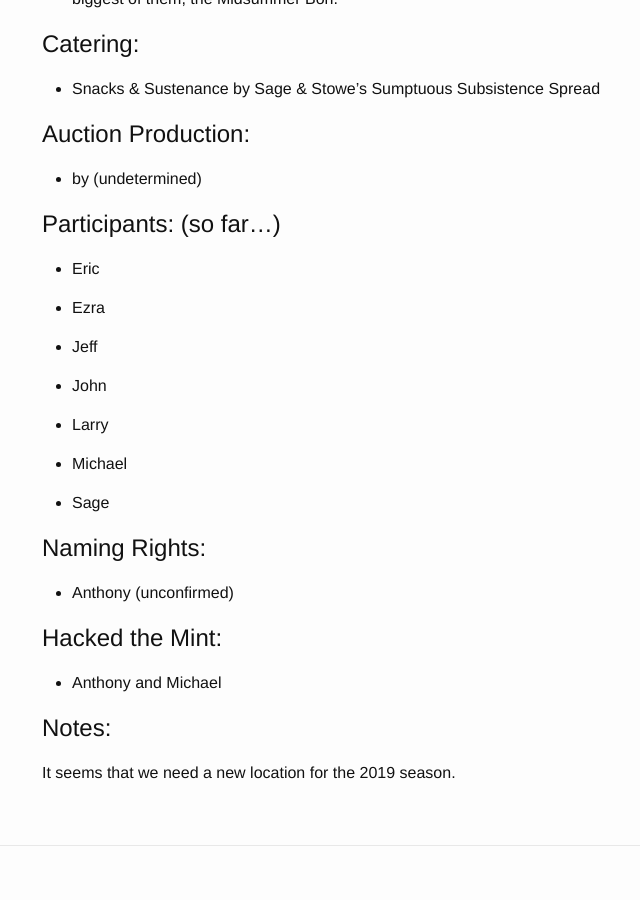
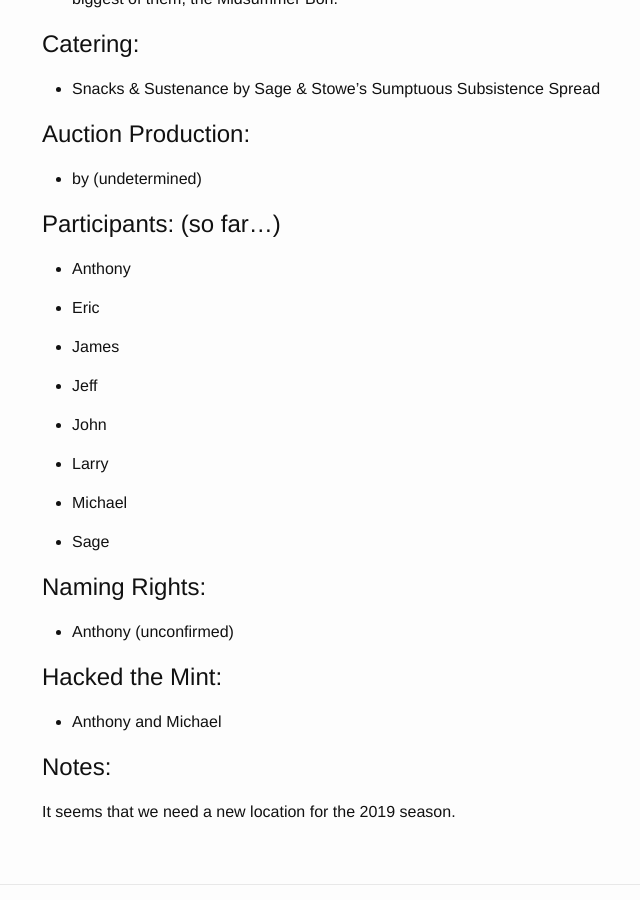
Before and after one commit to Geekend-PNW/geekend-pnw.github.com, a Jekyll site: the page built from _events/2019-06.md, in a window 1280 px wide and 900 px high, scrolled down 1047 px. Shown: the whole window, without its empty margins (228-868 px from the left). Built offline with Jekyll 4.4.1, drawn with Linux system fonts in a browser that asks for light colours.

Commit message:
attendance update

```diff
--- a/_data/players.yml
+++ b/_data/players.yml
@@ -3,7 +3,7 @@
   fname: Anthony
   lname: Sigrist
   bio:
-  events: [ 2014-06, 2015-06, 2016-06, 2017-07, 2018-07 ]
+  events: [ 2014-06, 2015-06, 2016-06, 2017-07, 2018-07, 2019-06 ]
 
 -
   fname: Bill
@@ -21,13 +21,13 @@
   fname: Ezra
   lname: Davis
   bio:
-  events: [ 2017-07, 2018-07, 2019-06 ]
+  events: [ 2017-07, 2018-07 ]
 
 -
   fname: James
   lname: Stowe
   bio:
-  events: [ 2014-06, 2015-06, 2016-06, 2017-07, 2018-07 ]
+  events: [ 2014-06, 2015-06, 2016-06, 2017-07, 2018-07, 2019-06 ]
 
 -
   fname: Jeff
```
